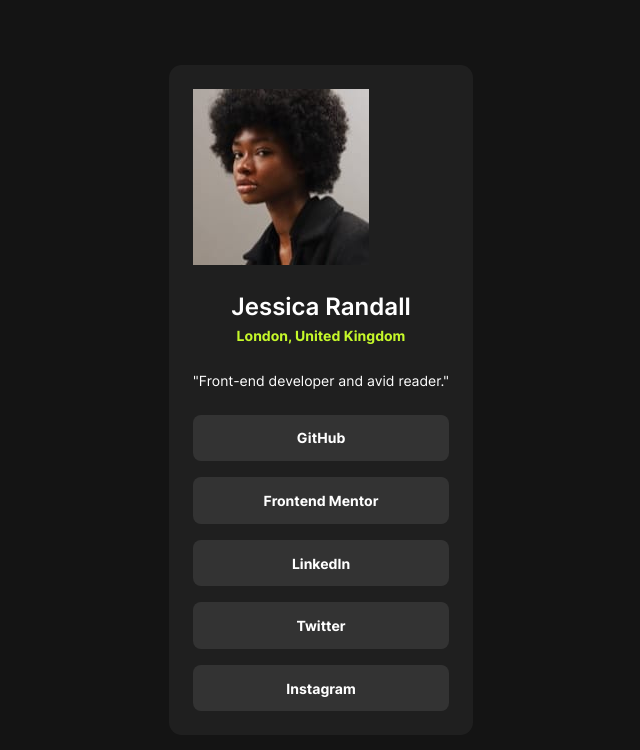
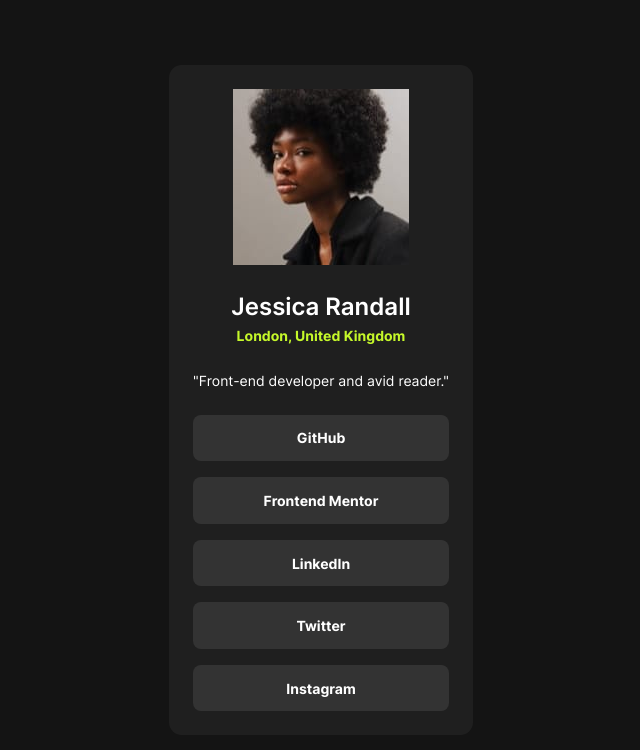
Before and after one commit to XenoMee/Social-Profile-Component, a plain HTML site: page index.html in a window 1280 px wide. Shown: the whole page, without its empty margins (319-959 px from the left). Drawn offline with Linux system fonts and the light colour scheme.

Commit message:
horizontally center user's avatar

```diff
--- a/style.css
+++ b/style.css
@@ -123,6 +123,10 @@ body {
   border-radius: 0.8rem;
 }
 
+.user-avatar {
+  justify-self: center;
+}
+
 .social-list {
   list-style: none;
   padding: 0;
```
